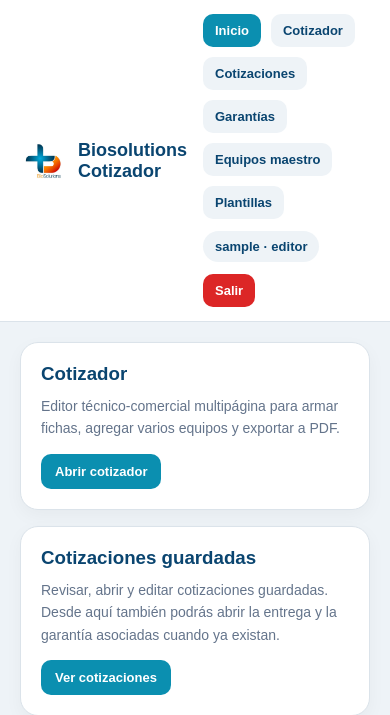
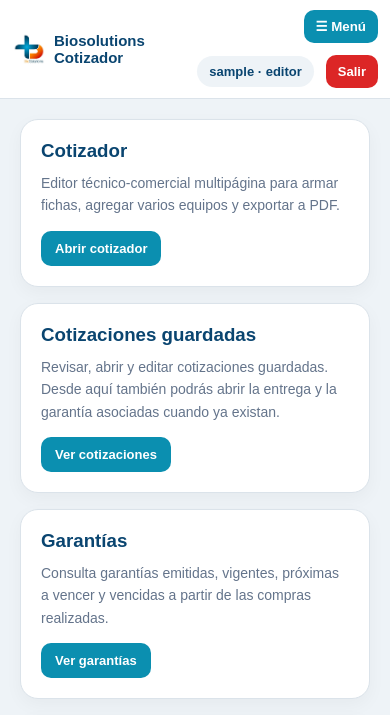
Before and after one commit to Myroesh/biosolutions-cotizador, a Flask app: page / in a window 390 px wide. Shown: the top 715 px of the page. Run offline with Flask 3, Linux system fonts and the light colour scheme; the visitor is signed in with stand-in values (Sample User, id 1); data comes from the database, SQL or seed files in the repository; parts of the project's set-up code (start-up, migrations or seed data) failed here and were passed over.

Commit message:
modificacion movil

```diff
--- a/templates/base.html
+++ b/templates/base.html
@@ -32,6 +32,16 @@
       font-size:18px;
       font-weight:800;
       color:#0a4570;
+    }
+    .mobile-menu-btn {
+      display: none;
+      border: none;
+      border-radius: 10px;
+      padding: 9px 12px;
+      background: #0b8fb0;
+      color: #fff;
+      font-weight: 800;
+      cursor: pointer;
     }
     .nav-links{
       display:flex;
@@ -130,8 +140,64 @@
       font-weight:700;
       font-size:13px;
     }
+    @media (max-width: 768px) {
+    .topbar {
+      padding: 10px 12px;
+      gap: 10px;
+      transition: transform .22s ease;
+    }
+
+    .topbar-hidden {
+      transform: translateY(-100%);
+    }
+
+    .topbar-left {
+      gap: 8px;
+    }
+
+    .topbar-logo {
+      height: 34px;
+    }
+
+    .topbar-title {
+      font-size: 15px;
+    }
+
+    .topbar-right {
+      justify-content: flex-end;
+    }
+
+    .mobile-menu-btn {
+      display: inline-flex;
+    }
+
+    .nav-links {
+      display: none;
+      position: absolute;
+      top: 58px;
+      right: 12px;
+      left: 12px;
+      background: #fff;
+      border: 1px solid #dbe3ea;
+      border-radius: 16px;
+      padding: 12px;
+      box-shadow: 0 12px 28px rgba(0,0,0,.12);
+      flex-direction: column;
+      z-index: 50;
+    }
+
+    .nav-links.is-open {
+      display: flex;
+    }
+
+    .nav-links a {
+      font-size: 15px;
+      padding: 12px 14px;
+    }
+  }
     @media print{
-      .topbar{
+      .topbar,
+      .flash-wrap{
         display:none !important;
       }
 
@@ -150,6 +216,9 @@
     </div>
 
     <div class="topbar-right">
+      <button class="mobile-menu-btn" type="button" aria-label="Abrir menú">
+        ☰ Menú
+      </button>
       <nav class="nav-links">
         <a href="{{ url_for('dashboard') }}" class="{% if active_page == 'inicio' %}active{% endif %}">Inicio</a>
 
@@ -191,7 +260,50 @@
 
     {% block content %}{% endblock %}
   </main>
+<script>
+document.addEventListener("DOMContentLoaded", () => {
+  const topbar = document.querySelector(".topbar");
+  const btn = document.querySelector(".mobile-menu-btn");
+  const menu = document.querySelector(".nav-links");
 
+  if (btn && menu) {
+    btn.addEventListener("click", () => {
+      menu.classList.toggle("is-open");
+    });
+
+    menu.querySelectorAll("a").forEach(link => {
+      link.addEventListener("click", () => {
+        menu.classList.remove("is-open");
+      });
+    });
+  }
+
+  let lastScroll = window.scrollY;
+
+  window.addEventListener("scroll", () => {
+    if (!topbar) return;
+
+    const current = window.scrollY;
+
+    if (current > lastScroll && current > 80) {
+      topbar.classList.add("topbar-hidden");
+    } else {
+      topbar.classList.remove("topbar-hidden");
+    }
+
+    lastScroll = current;
+  });
+});
+</script>
   {% block scripts %}{% endblock %}
+  <script>
+  document.addEventListener("DOMContentLoaded", () => {
+    setTimeout(() => {
+      document.querySelectorAll(".flash-msg").forEach((msg) => {
+        msg.remove();
+      });
+    }, 1500);
+  });
+</script>
 </body>
 </html>
--- a/templates/cotizaciones.html
+++ b/templates/cotizaciones.html
@@ -235,8 +235,9 @@
             {% if current_role in ['admin', 'editor'] and (c["estado_documental"] or "borrador") == "consolidada" %}
               {% if (c["entregas_count"] or 0) == 0 %}
                 <form method="post"
-                      action="{{ url_for('generar_entrega_desde_cotizacion', cotizacion_id=c['id']) }}"
-                      class="inline-form">
+                    action="{{ url_for('generar_entrega_desde_cotizacion', cotizacion_id=c['id']) }}"
+                    class="inline-form"
+                    data-stay-on-cotizaciones="true">
                   <button type="submit" class="secondary-btn">Generar acta de entrega</button>
                 </form>
               {% else %}
```
